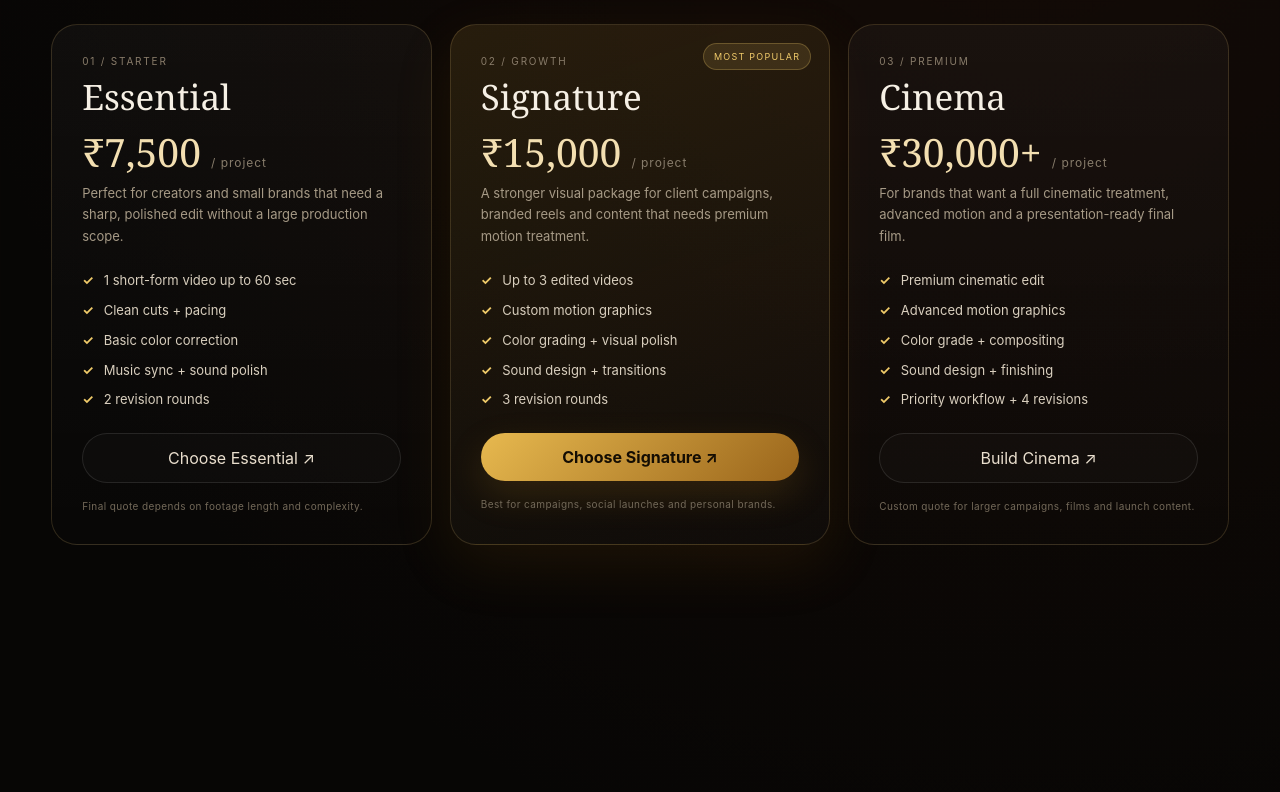
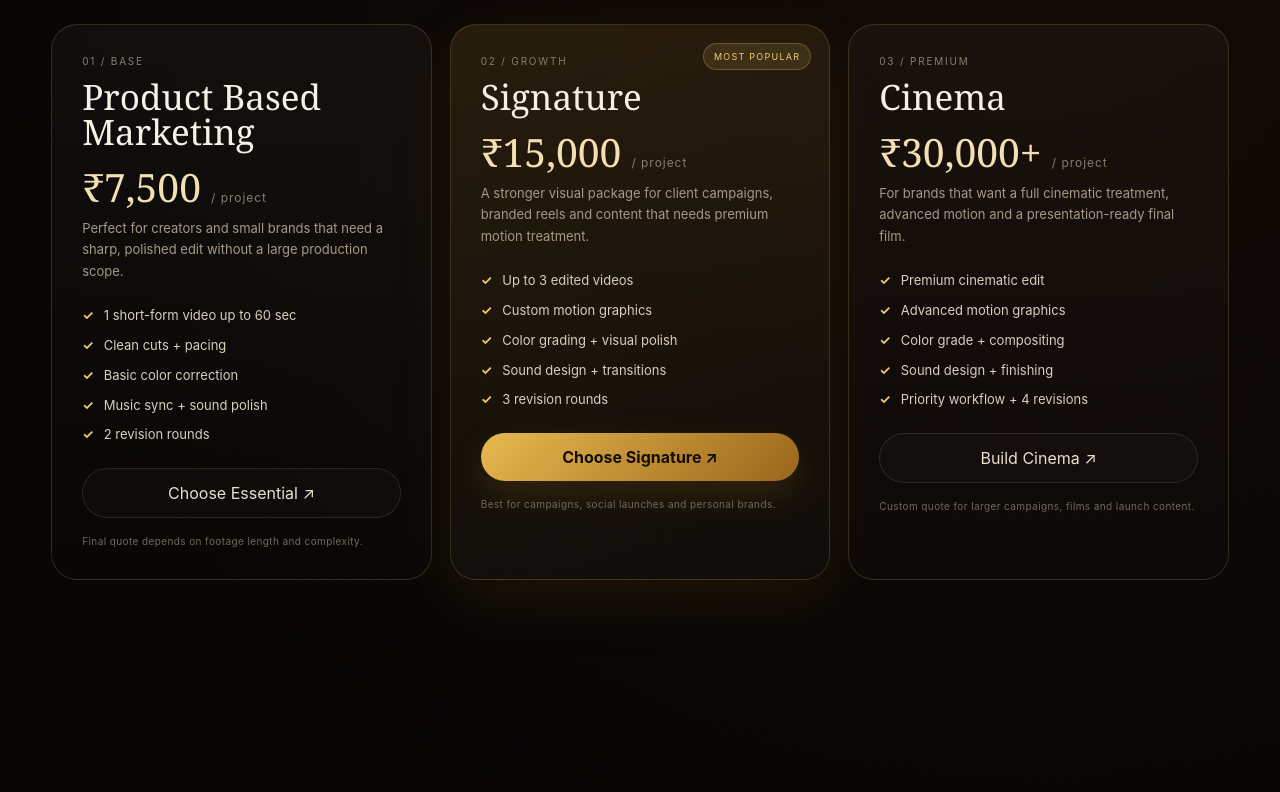
Before and after one commit to IFS-Marketing/IFS-Website, a plain HTML site: page index.html in a window 1280 px wide. Shown: the part 3909-4701 px from the top of the page. Drawn offline with Linux system fonts and the light colour scheme.

Commit message:
Update index.html

```diff
--- a/index.html
+++ b/index.html
@@ -126,7 +126,7 @@
 
     <section class="section wrap" id="packages"><div class="section-head reveal"><div><div class="kicker">Packages</div><h2 class="title">Simple options.<br><span style="color:var(--gold2)">Premium output.</span></h2></div><p class="sub">Clear packages make it easy for clients to choose a starting point. Every package can be tailored to the project scope, turnaround and deliverables.</p></div>
       <div class="packages">
-        <article class="package reveal"><div class="package-kicker">01 / Starter</div><h3>Essential</h3><div class="price">₹7,500 <small>/ project</small></div><p>Perfect for creators and small brands that need a sharp, polished edit without a large production scope.</p><ul><li>1 short-form video up to 60 sec</li><li>Clean cuts + pacing</li><li>Basic color correction</li><li>Music sync + sound polish</li><li>2 revision rounds</li></ul><a class="btn btn-ghost" href="https://api.whatsapp.com/send?phone=919999999999&amp;text=Hi%20IFS%2C%20I%27m%20interested%20in%20the%20Essential%20package.%20Please%20share%20the%20next%20steps." target="_blank" rel="noopener">Choose Essential ↗</a><div class="package-note">Final quote depends on footage length and complexity.</div></article>
+        <article class="package reveal"><div class="package-kicker">01 / Base </div><h3>Product Based Marketing</h3><div class="price">₹7,500 <small>/ project</small></div><p>Perfect for creators and small brands that need a sharp, polished edit without a large production scope.</p><ul><li>1 short-form video up to 60 sec</li><li>Clean cuts + pacing</li><li>Basic color correction</li><li>Music sync + sound polish</li><li>2 revision rounds</li></ul><a class="btn btn-ghost" href="https://api.whatsapp.com/send?phone=919999999999&amp;text=Hi%20IFS%2C%20I%27m%20interested%20in%20the%20Essential%20package.%20Please%20share%20the%20next%20steps." target="_blank" rel="noopener">Choose Essential ↗</a><div class="package-note">Final quote depends on footage length and complexity.</div></article>
         <article class="package featured reveal"><span class="package-badge">Most popular</span><div class="package-kicker">02 / Growth</div><h3>Signature</h3><div class="price">₹15,000 <small>/ project</small></div><p>A stronger visual package for client campaigns, branded reels and content that needs premium motion treatment.</p><ul><li>Up to 3 edited videos</li><li>Custom motion graphics</li><li>Color grading + visual polish</li><li>Sound design + transitions</li><li>3 revision rounds</li></ul><a class="btn btn-primary" href="https://api.whatsapp.com/send?phone=919999999999&amp;text=Hi%20IFS%2C%20I%27m%20interested%20in%20the%20Signature%20package.%20Please%20share%20the%20next%20steps." target="_blank" rel="noopener">Choose Signature ↗</a><div class="package-note">Best for campaigns, social launches and personal brands.</div></article>
         <article class="package reveal"><div class="package-kicker">03 / Premium</div><h3>Cinema</h3><div class="price">₹30,000+ <small>/ project</small></div><p>For brands that want a full cinematic treatment, advanced motion and a presentation-ready final film.</p><ul><li>Premium cinematic edit</li><li>Advanced motion graphics</li><li>Color grade + compositing</li><li>Sound design + finishing</li><li>Priority workflow + 4 revisions</li></ul><a class="btn btn-ghost" href="https://api.whatsapp.com/send?phone=919999999999&amp;text=Hi%20IFS%2C%20I%27m%20interested%20in%20the%20Cinema%20package.%20Please%20share%20the%20next%20steps." target="_blank" rel="noopener">Build Cinema ↗</a><div class="package-note">Custom quote for larger campaigns, films and launch content.</div></article>
       </div>
```
